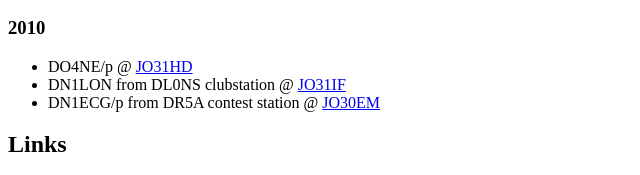
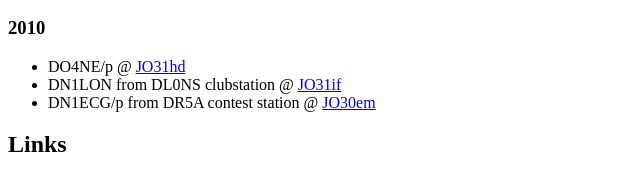
Before and after one commit to rurseekatze/amateur-radio-website, a plain HTML site: page index.html in a window 1280 px wide. Shown: the part 1873-2048 px from the top of the page, 0-640 px from the left. Drawn offline with Linux system fonts and the light colour scheme.

Commit message:
Fix lower/upper case of QTH locators

```diff
--- a/index.html
+++ b/index.html
@@ -95,9 +95,9 @@
 		<h2>Used Callsigns</h2>
 		<h3>2010</h3>
 		<ul>
-			<li>DO4NE/p @ <a href="https://www.openstreetmap.org/?mlat=51.1410&mlon=6.6268#map=13/51.1410/6.6268">JO31HD</a></li>
-			<li>DN1LON from DL0NS clubstation @ <a href="https://www.openstreetmap.org/?mlat=51.2116&mlon=6.6742#map=14/51.2116/6.6742">JO31IF</a></li>
-			<li>DN1ECG/p from DR5A contest station @ <a href="https://www.openstreetmap.org/?mlat=50.5121&mlon=6.3652#map=14/50.5121/6.3652">JO30EM</a></li>
+			<li>DO4NE/p @ <a href="https://www.openstreetmap.org/?mlat=51.1410&mlon=6.6268#map=13/51.1410/6.6268">JO31hd</a></li>
+			<li>DN1LON from DL0NS clubstation @ <a href="https://www.openstreetmap.org/?mlat=51.2116&mlon=6.6742#map=14/51.2116/6.6742">JO31if</a></li>
+			<li>DN1ECG/p from DR5A contest station @ <a href="https://www.openstreetmap.org/?mlat=50.5121&mlon=6.3652#map=14/50.5121/6.3652">JO30em</a></li>
 		</ul>
 
 		<h2>Links</h2>
```
